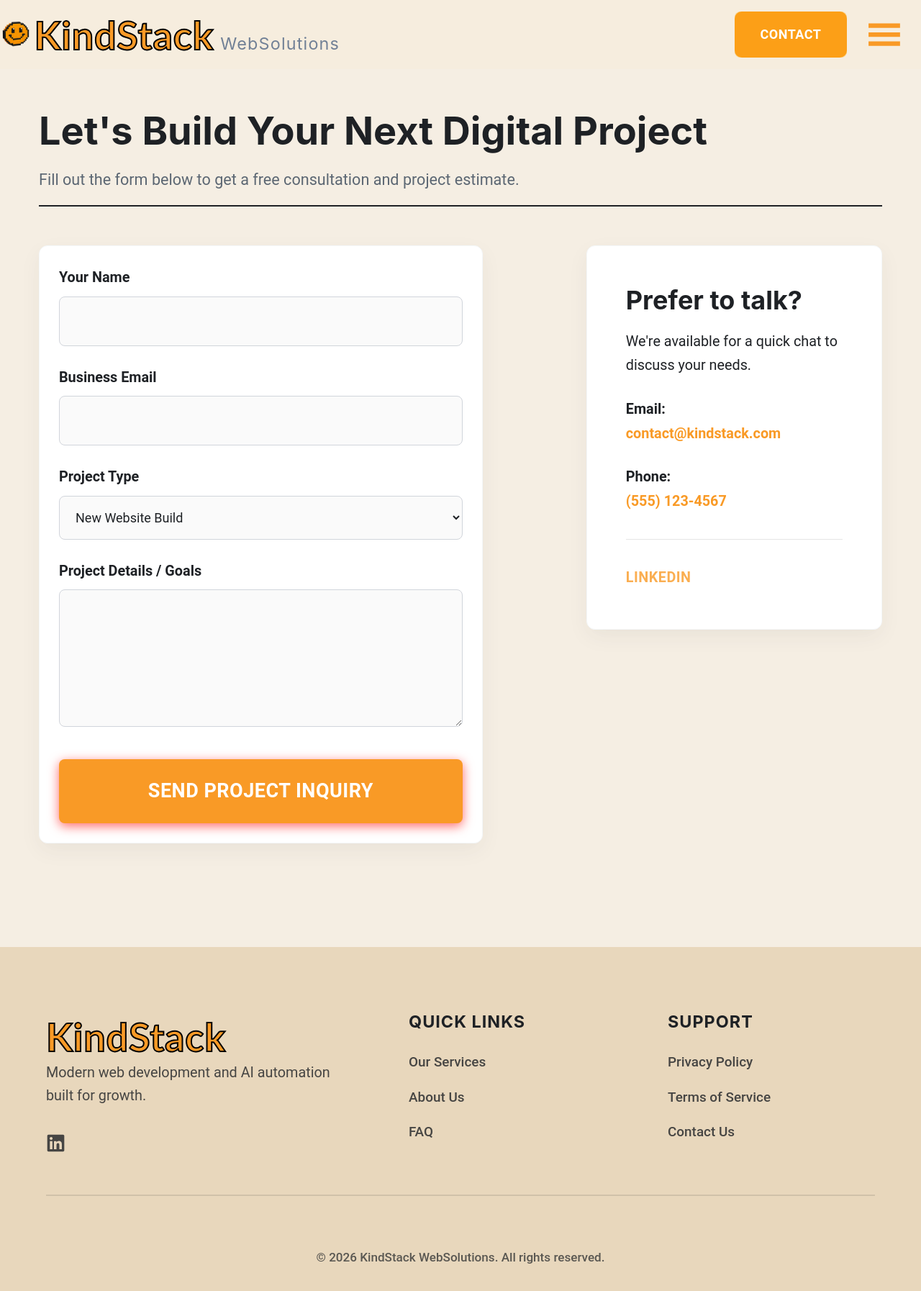
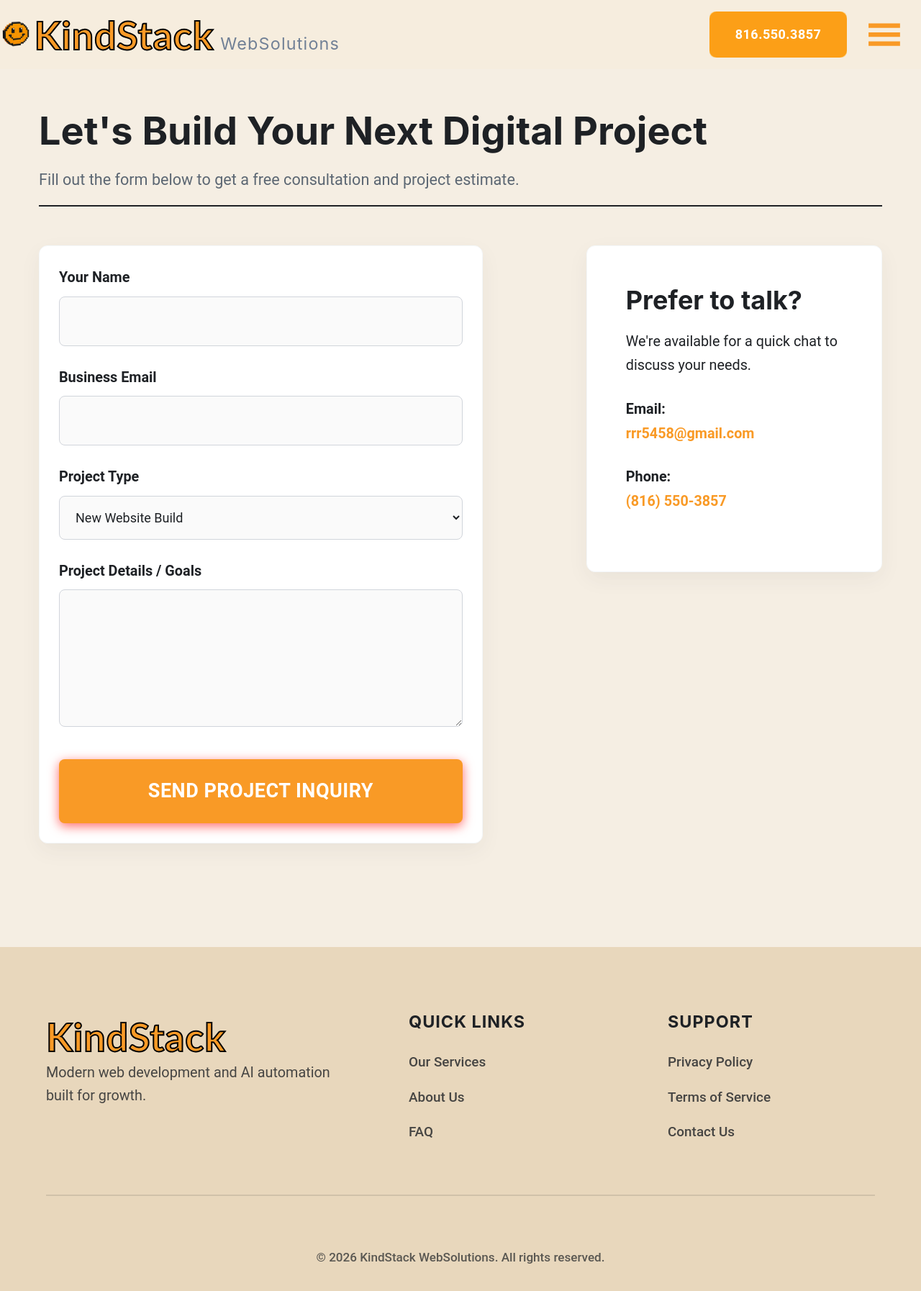
Before and after one commit to rrr5458/kindstack, a React (Vite) app: page /contact in a window 1280 px wide. Shown: the top 1794 px of the page at 72% size. Built offline with nearby package versions, Linux system fonts and the light colour scheme; a web font is replaced by a local one.

Commit message:
main changes

```diff
--- a/src/components/Footer.tsx
+++ b/src/components/Footer.tsx
@@ -19,9 +19,6 @@ const Footer: React.FC = () => {
             </h1>
           </div>
           <p className="tagline">Modern web development and AI automation built for growth.</p>
-          <div className="social-links">
-            <a href="https://linkedin.com" aria-label="LinkedIn"><FaLinkedin /></a>
-          </div>
         </div>
 
         {}
--- a/src/components/Header.tsx
+++ b/src/components/Header.tsx
@@ -53,7 +53,7 @@ const Header: React.FC = () => {
       <div className="right-section">
         <div className="cta-secondary-container">
           <Link to="/contact">
-            <button className="cta-secondary">Contact</button>
+            <button className="cta-secondary">816.550.3857</button>
           </Link>
         </div>
         <div className="dropdown-wrapper">
--- a/src/components/PriceBlurb.tsx
+++ b/src/components/PriceBlurb.tsx
@@ -7,7 +7,7 @@ const PriceBlurb: React.FC = () => {
   return (
     <section id="price-blurb" className="new-section-container bg-alt">
       <h2 className="new-section-title">
-        Find out how much it would to grow your business
+        Find out how much it would cost to grow your business
       </h2>
       <div className="cta-secondary-container-hero">
         <Link to="/contact">
--- a/src/pages/ContactPage.tsx
+++ b/src/pages/ContactPage.tsx
@@ -77,14 +77,11 @@ const ContactPage: React.FC = () => {
           <h2>Prefer to talk?</h2>
           <p>We're available for a quick chat to discuss your needs.</p>
           <p>
-            <strong>Email:</strong> <br/><a href="mailto:contact@kindstack.com">contact@kindstack.com</a>
+            <strong>Email:</strong> <br/><a href="mailto:rrr5458@gmail.com">rrr5458@gmail.com</a>
           </p>
           <p>
-            <strong>Phone:</strong> <br/><a href="tel:+15551234567">(555) 123-4567</a>
+            <strong>Phone:</strong> <br/><a href="tel:+18165503857">(816) 550-3857</a>
           </p>
-            <div className="social-links">
-              <a href="https://linkedin.com" target="_blank" rel="noopener noreferrer">LinkedIn</a>
-            </div>
           </div>
         </div>
       </div>
```
